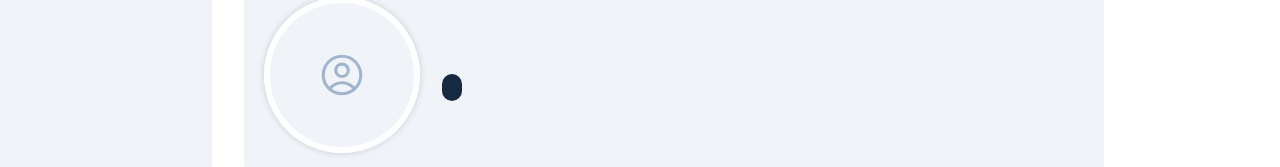
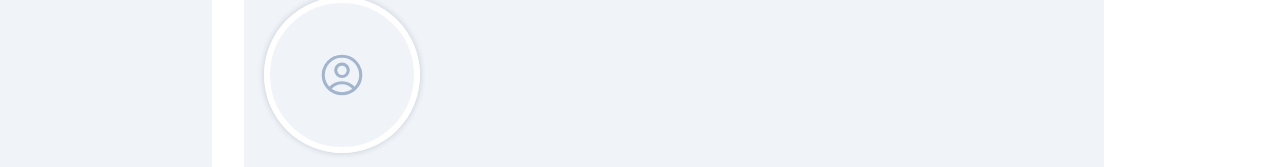
Before and after one commit to Ezeque/front-cadastro-usuarios, a Vue app: page / in a window 1280 px wide. Shown: the part 186-353 px from the top of the page. Built offline with nearby package versions, Linux system fonts and the light colour scheme.

Commit message:
Adicionada verificação de existência de título

```diff
--- a/src/components/UserInfo.vue
+++ b/src/components/UserInfo.vue
@@ -4,7 +4,7 @@
         <div style="display:flex; flex-direction: column; flex-wrap: wrap;">
             <h3 class="user-name">{{ `${userDetails.firstName} ${userDetails.lastName}` }}</h3>
             <h4 class="user-email">{{ `${userDetails.email}` }}</h4>
-            <div style="text-align:left">
+            <div style="text-align:left" v-if="userDetails.title">
                 <span class="user-title">{{ userDetails.title }}</span>
             </div>
 
```
